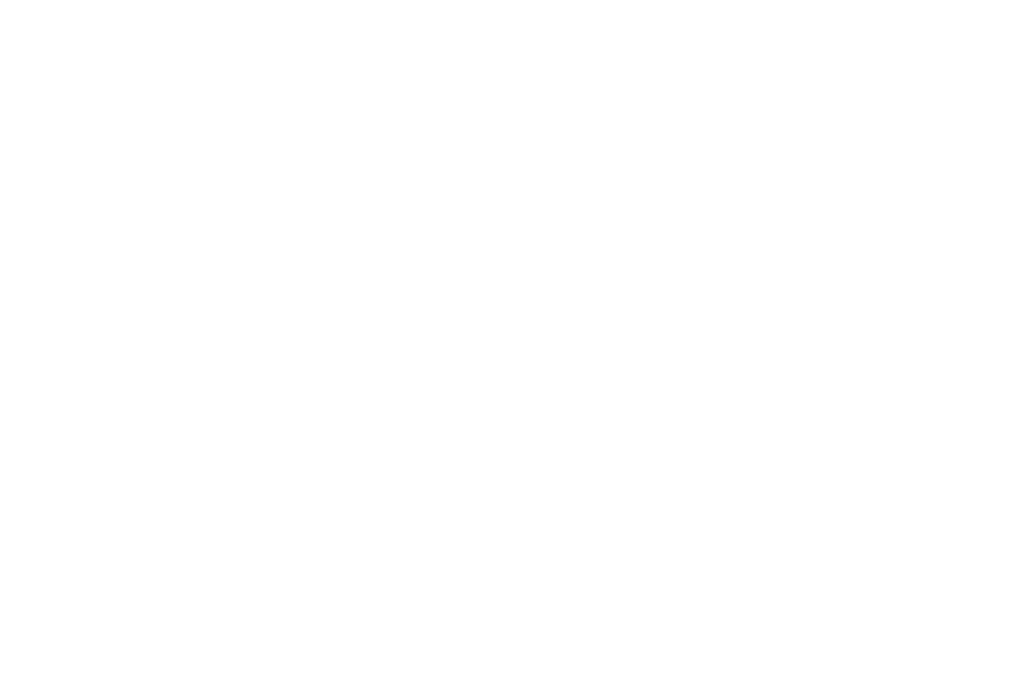
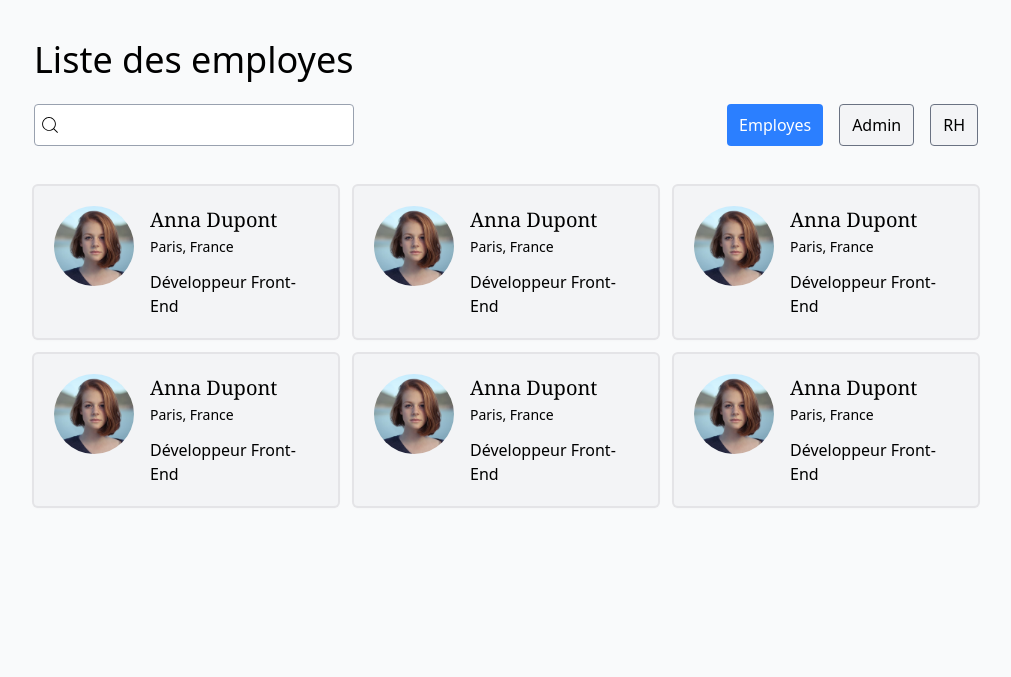
Before and after one commit to Fayecodeur/cours-tailwindcss-v4, a plain HTML site: page Composants/7.Liste-utilisateurs/2.resolution.html in a window 1280 px wide. Shown: the whole page, without its empty margins (134-1145 px from the left). Drawn offline with nearby package versions, Linux system fonts and the light colour scheme.

Commit message:
finition du tp

```diff
--- a/Composants/7.Liste-utilisateurs/2.resolution.html
+++ b/Composants/7.Liste-utilisateurs/2.resolution.html
@@ -1,5 +1,6 @@
 <!DOCTYPE html>
 <html lang="fr">
+
 <head>
   <meta charset="UTF-8" />
   <meta http-equiv="X-UA-Compatible" content="IE=edge" />
@@ -8,7 +9,81 @@
   <script src="https://cdn.jsdelivr.net/npm/@tailwindcss/browser@4"></script>
 
 </head>
-  <body>
 
+<body class="bg-gray-50">
+  <main>
+    <section class="max-w-[650px] md:max-w-5xl mx-auto p-6 md:p-10">
+      <h1 class="text-3xl text-center  md:text-left font-thin md:text-4xl mb-6">Liste des <span>employes</span></h1>
+
+      <div class="order-last md:order-first flex  flex-col md:flex-row items-center ">
+        <div class="flex bg-white p-1 w-full items-center md:w-80 border border-gray-400 rounded focus-within:outline">
+          <label for="">
+            <img src="ressources/magnifying-glass.svg" class="w-6" alt="">
+          </label>
+          <input type="text" class="w-full p-1 outline-none">
+        </div>
+        <div class="order-first md:order-last flex md:ml-auto  gap-4 mb-6 md:mb-0">
+          <button class="bg-blue-500 px-3 py-2 rounded cursor-pointer text-white">Employes</button>
+          <button class="bg-gray-100 border border-gray-500 px-3 py-2 rounded cursor-pointer">Admin</button>
+          <button class="bg-gray-100 border border-gray-500 px-3 py-2 rounded cursor-pointer">RH</button>
+        </div>
+      </div>
+      <ul class="grid grid-cols-1 sm:grid-cols-2 md:grid-cols-3 gap-4 pb-32  mt-5 md:mt-10">
+        <li class="bg-gray-100 p-5 flex rounded shadow ring-2 ring-zinc-200">
+          <img src="ressources/face1.jpg" class="size-20 rounded-full mr-4 object-cover" alt="">
+          <div>
+            <h2 class="text-xl font-serif  ">Anna Dupont</h2>
+            <span class="text-sm">Paris, France</span>
+            <p class="mt-3">Développeur Front-End</p>
+          </div>
+        </li>
+
+        <li class="bg-gray-100 p-5 flex rounded shadow ring-2 ring-zinc-200">
+          <img src="ressources/face1.jpg" class="size-20 rounded-full mr-4 object-cover" alt="">
+          <div>
+            <h2 class="text-xl font-serif  ">Anna Dupont</h2>
+            <span class="text-sm">Paris, France</span>
+            <p class="mt-3">Développeur Front-End</p>
+          </div>
+        </li>
+
+        <li class="bg-gray-100 p-5 flex rounded shadow ring-2 ring-zinc-200">
+          <img src="ressources/face1.jpg" class="size-20 rounded-full mr-4 object-cover" alt="">
+          <div>
+            <h2 class="text-xl font-serif  ">Anna Dupont</h2>
+            <span class="text-sm">Paris, France</span>
+            <p class="mt-3">Développeur Front-End</p>
+          </div>
+        </li>
+
+        <li class="bg-gray-100 p-5 flex rounded shadow ring-2 ring-zinc-200">
+          <img src="ressources/face1.jpg" class="size-20 rounded-full mr-4 object-cover" alt="">
+          <div>
+            <h2 class="text-xl font-serif  ">Anna Dupont</h2>
+            <span class="text-sm">Paris, France</span>
+            <p class="mt-3">Développeur Front-End</p>
+          </div>
+        </li>
+        <li class="bg-gray-100 p-5 flex rounded shadow ring-2 ring-zinc-200">
+          <img src="ressources/face1.jpg" class="size-20 rounded-full mr-4 object-cover" alt="">
+          <div>
+            <h2 class="text-xl font-serif  ">Anna Dupont</h2>
+            <span class="text-sm">Paris, France</span>
+            <p class="mt-3">Développeur Front-End</p>
+          </div>
+        </li>
+        <li class="bg-gray-100 p-5 flex rounded shadow ring-2 ring-zinc-200">
+          <img src="ressources/face1.jpg" class="size-20 rounded-full mr-4 object-cover" alt="">
+          <div>
+            <h2 class="text-xl font-serif  ">Anna Dupont</h2>
+            <span class="text-sm">Paris, France</span>
+            <p class="mt-3">Développeur Front-End</p>
+          </div>
+        </li>
+
+      </ul>
+    </section>
+  </main>
 </body>
+
 </html>
```
Lines whose indentation alone changed are shown as unchanged.
